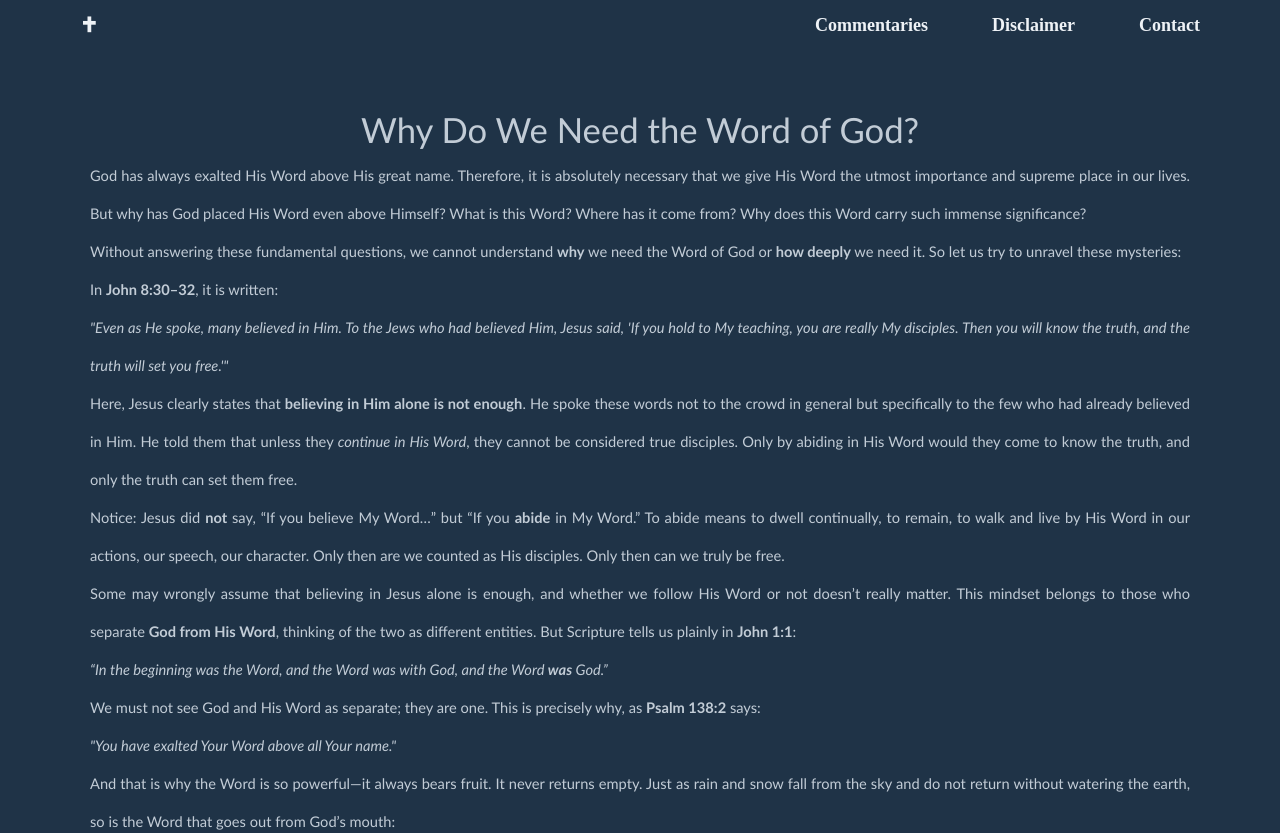
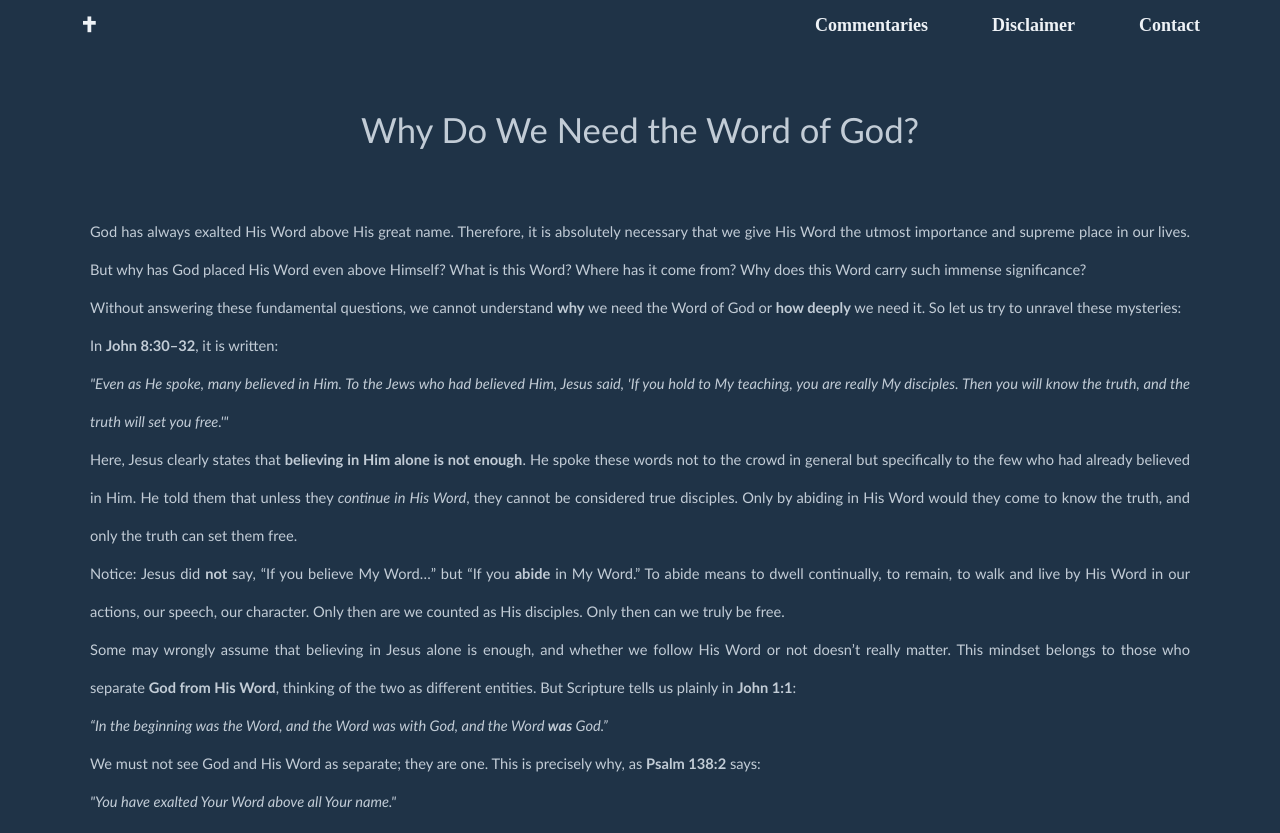
Before and after one commit to sonukumarsaha/bible, a plain HTML site: page Why Do We Need the Word of God.html in a window 1280 px wide. Shown: the top 833 px of the page. Drawn offline with nearby package versions, Linux system fonts and the light colour scheme; a web font is replaced by a local one.

Commit message:
added some spaces

```diff
--- a/Why Do We Need the Word of God.html
+++ b/Why Do We Need the Word of God.html
@@ -61,7 +61,7 @@
 
                         <p style="text-align: center;"><span style="font-size:26pt;font-family:Calibri,sans-serif;">Why
                                     Do We
-                                    Need the Word of God?</span></p>
+                                    Need the Word of God?</span></p><br><br>
                         <p style="text-align: justify;"><span style="font-size:11pt;font-family:Calibri,sans-serif;">God
                                     has
                                     always exalted His Word above His great name. Therefore, it is
```
Also changed, not shown: हमें परमेश्वर के वचन की आवश्यकता क्यों है.html (+1 -1 lines).
